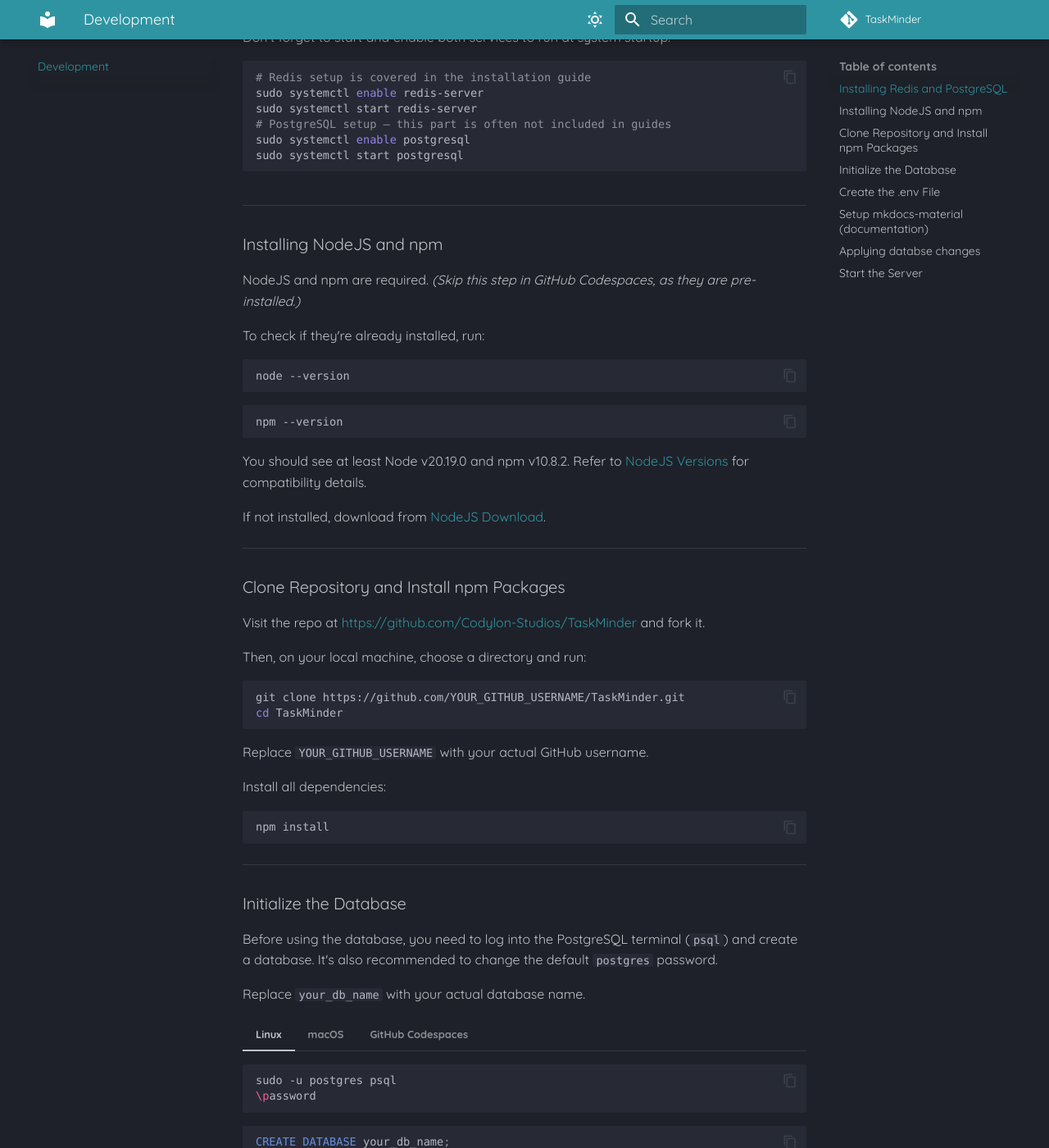
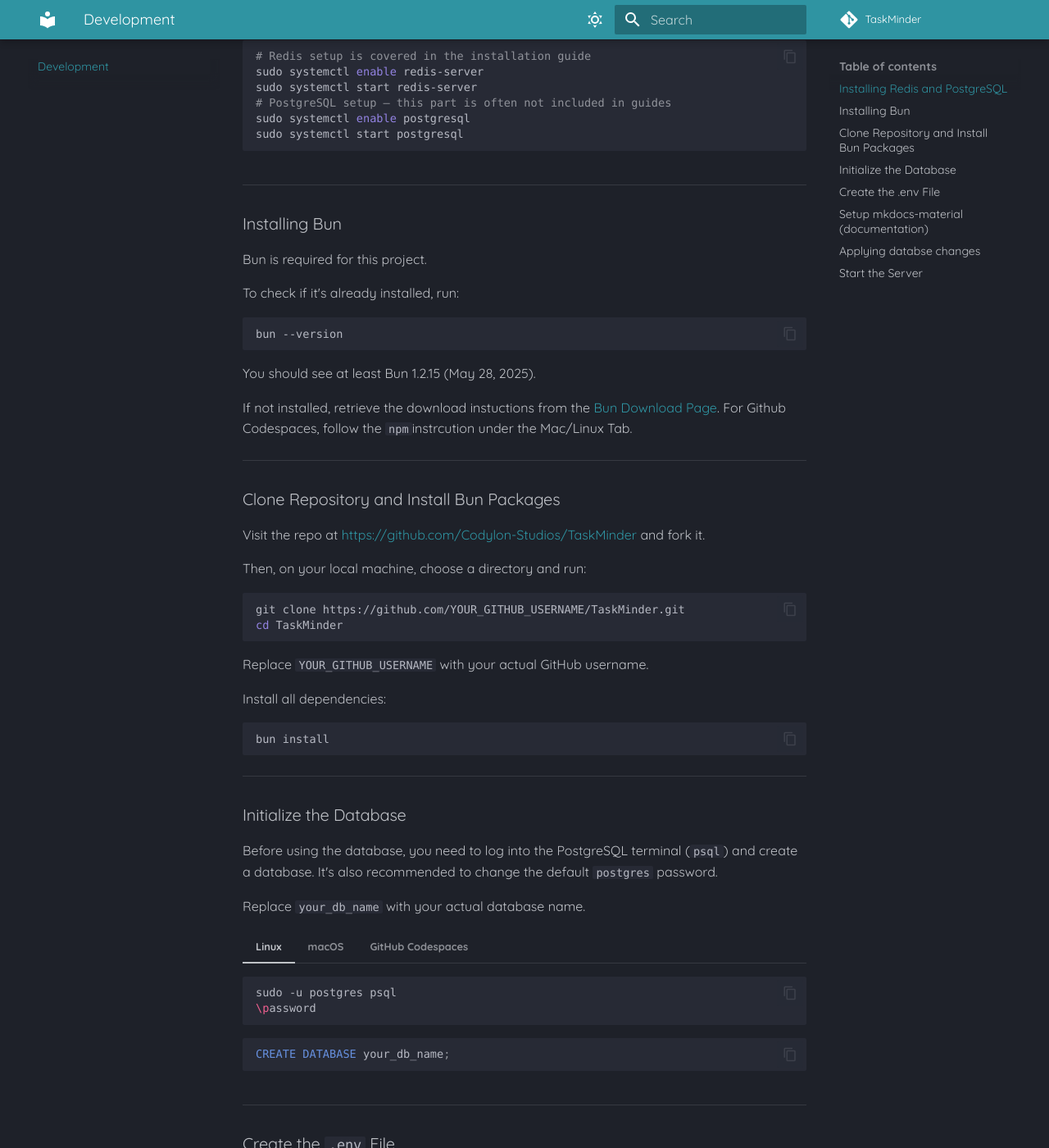
Before and after one commit to Codylon-Studios/TaskMinder, an MkDocs documentation site: the page built from docs/src/development.md, in a window 1280 px wide and 1400 px high, scrolled down 1037 px. Shown: the whole window at 82% size. Built offline with MkDocs 1.6.1 and Material for MkDocs 9.7.7, drawn with Linux system fonts in a browser that asks for light colours; some web fonts are replaced; comment, search, counter and statistics services are not loaded; some of the changed text lies outside the part shown.

Commit message:
replace nodejs with bun

````diff
--- a/compose.yaml
+++ b/compose.yaml
@@ -49,8 +49,8 @@
         export UNSAFE_DEACTIVATE_CSP=$(cat /run/secrets/unsafe_deactivate_csp) && \
         export DATABASE_URL=$(cat /run/secrets/database_url) && \
         redis-cli -h redis FLUSHALL && \
-        npx prisma migrate deploy && \
-        node backend/dist/server.js'
+        bunx prisma migrate deploy && \
+        bun backend/dist/server.js'
 
   postgres:
     image: postgres:14
--- a/docs/src/development.md
+++ b/docs/src/development.md
@@ -3,7 +3,7 @@
 !!! warning "Docs for develop branch"
     This guide outlines the current development process and is intended for contributing to the develop branch. It may differ from the steps used in the latest stable release.
 
-This guide outlines the steps necessary to set up your development environment for **TaskMinder**. This includes installing nodeJS, npm, python3, mkdocs-material, redis, and PostgreSQL.
+This guide outlines the steps necessary to set up your development environment for **TaskMinder**. This includes installing bun, python3, mkdocs-material, redis, and PostgreSQL.
 
 !!! warning "License Notice"
     **Please make sure to review [our license](./license.md) before contributing to the project!**
@@ -78,31 +78,27 @@
 
 ---
 
-### Installing NodeJS and npm
+### Installing Bun
 
-NodeJS and npm are required. *(Skip this step in GitHub Codespaces, as they are pre-installed.)*
+Bun is required for this project.
 
-To check if they're already installed, run:
+To check if it's already installed, run:
 
 ```zsh
-node --version
+bun --version
 ```
 
-```zsh
-npm --version
-```
+You should see at least Bun 1.2.15 (May 28, 2025).
 
-You should see at least Node v20.19.0 and npm v10.8.2. Refer to [NodeJS Versions] for compatibility details.
+[Bun Versions]: https://bun.sh/blog
 
-[NodeJS Versions]: https://nodejs.org/en/about/previous-releases
+If not installed, retrieve the download instuctions from the [Bun Download Page]. For Github Codespaces, follow the `npm`instrcution under the Mac/Linux Tab.
 
-If not installed, download from [NodeJS Download].
-
-[NodeJS Download]: https://nodejs.org/en/download
+[Bun Download Page]: https://bun.sh/docs/installation
 
 ---
 
-### Clone Repository and Install npm Packages
+### Clone Repository and Install Bun Packages
 
 Visit the repo at [https://github.com/Codylon-Studios/TaskMinder](https://github.com/Codylon-Studios/TaskMinder) and fork it.
 
@@ -118,7 +114,7 @@
 Install all dependencies:
 
 ```zsh
-npm install
+bun install
 ```
 
 ---
@@ -193,18 +189,18 @@
 
 Run this command to compile the typescript code and start the development server, ru
 ```zsh
-npm run dev-build
+bun run dev-build
 ```
 
 *Notes*:
 
-* You can manually compile the code by running `npm run build`, or use `npm run build:fe` and `npm run build:be` to compile the frontend and backend separately. After building, start the server with `npm run dev`.
+* You can manually compile the code by running `bun run build`, or use `bun run build:fe` and `bun run build:be` to compile the frontend and backend separately. After building, start the server with `bun run dev`.
 
-* We recommend using linting tools to maintain code quality. To use ESLint on this project, simply run: `npx eslint .`.
+* We recommend using linting tools to maintain code quality. To use ESLint on this project, simply run: `bunx eslint .`.
 
-* As a best practice, format your code using Prettier. You can run `npx prettier --write PATH/TO/FILE_OR_FOLDER` to format specific files or directories, or use `npx prettier . --write` to format the entire project.
+* As a best practice, format your code using Prettier. You can run `bunx prettier --write PATH/TO/FILE_OR_FOLDER` to format specific files or directories, or use `bunx prettier . --write` to format the entire project.
 
-* When updating the Prisma schema, remember to run `npx prisma generate` to regenerate the client and TypeScript types in `node_modules/`.
-  Before committing your changes, make sure to run `npx prisma migrate dev` to create and apply the necessary migration files to your local database—skipping this step may result in broken or inconsistent code.
+* When updating the Prisma schema, remember to run `bunx prisma generate` to regenerate the client and TypeScript types in `node_modules/`.
+  Before committing your changes, make sure to run `bunx prisma migrate dev` to create and apply the necessary migration files to your local database—skipping this step may result in broken or inconsistent code.
 
 ---
````
Also changed, not shown: other parts of docs/src/development.md (+1 -1 lines), docs/src/deploy-v1.md (+2 -2 lines), docs/src/deploy-v2.md (+1 -1 lines), docs/src/release-notes.md (+20 -1 lines), package.json (+19 -17 lines), 4 other files.
